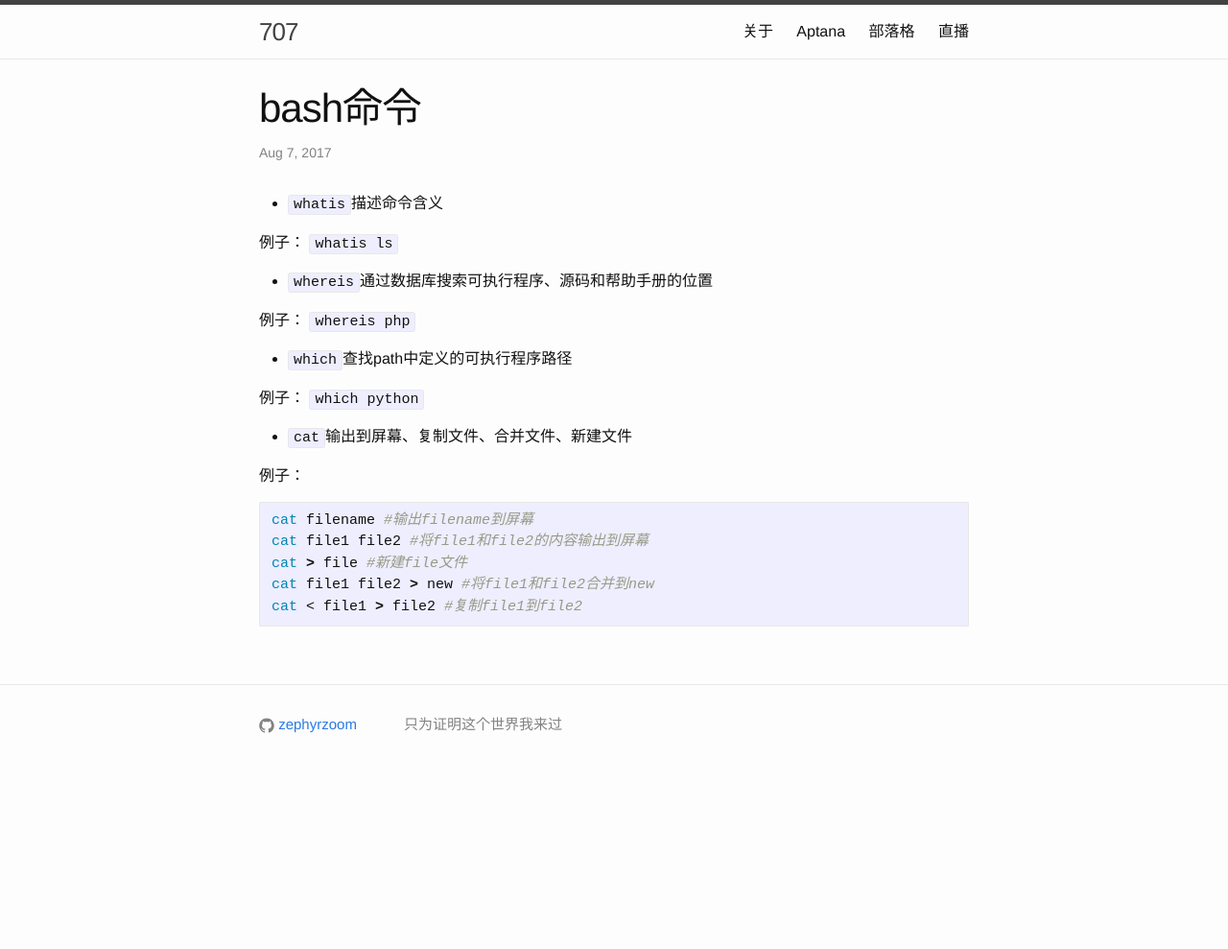
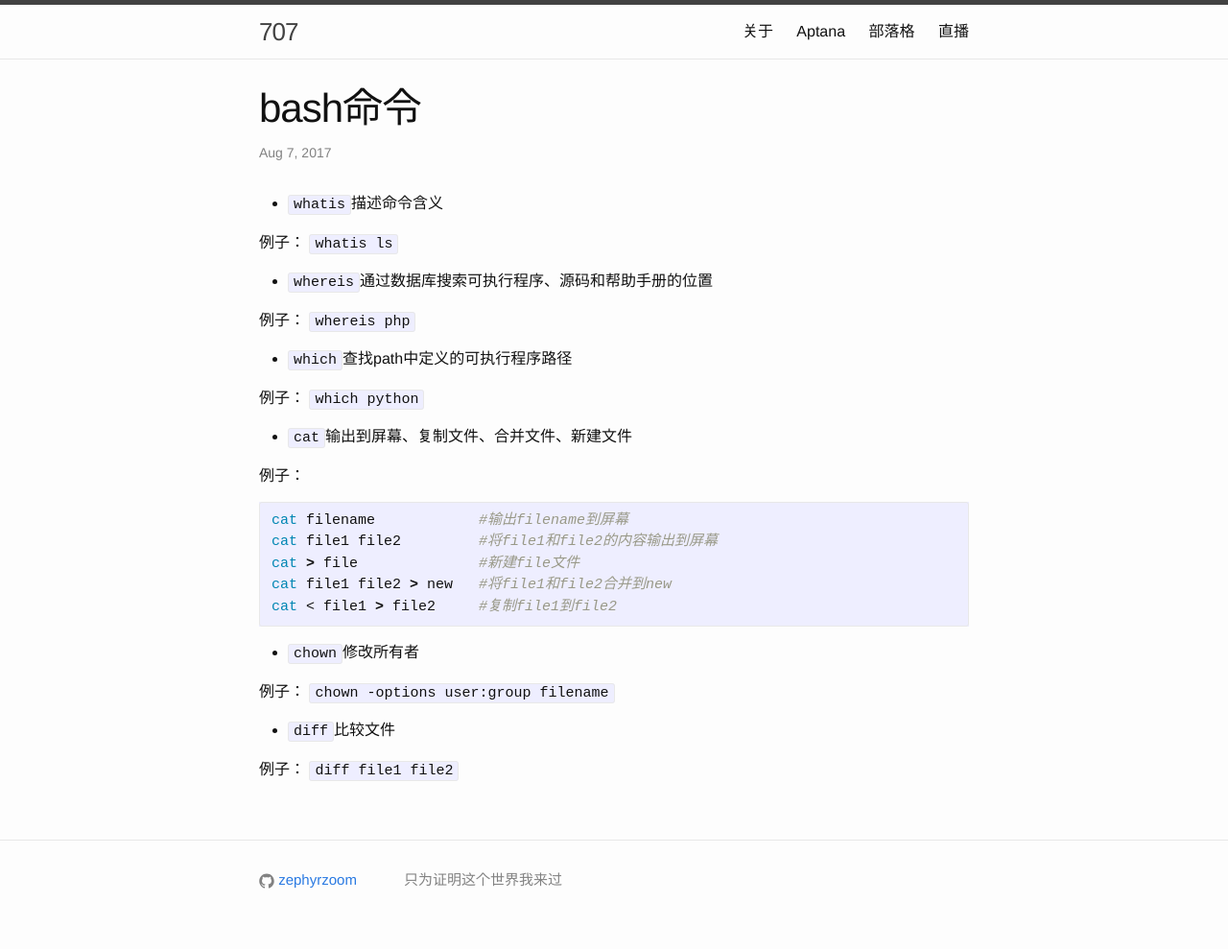
Before and after one commit to zephyrzoom/zephyrzoom.github.io, a Jekyll site: the page built from _posts/2017-08-07-bash.md, in a window 1280 px wide. Shown: the whole page at 96% size. Built offline with Jekyll 4.4.1, drawn with Linux system fonts in a browser that asks for light colours; before the commit the page ends 900 px from its top, so only the background shows below that.

Commit message:
update bash

````diff
--- a/_posts/2017-08-07-bash.md
+++ b/_posts/2017-08-07-bash.md
@@ -24,9 +24,19 @@ date: 2017-08-07 20:39:00 +0800
 例子：
 
 ```shell
-cat filename #输出filename到屏幕
-cat file1 file2 #将file1和file2的内容输出到屏幕
-cat > file #新建file文件
-cat file1 file2 > new #将file1和file2合并到new
-cat < file1 > file2 #复制file1到file2
+cat filename            #输出filename到屏幕
+cat file1 file2         #将file1和file2的内容输出到屏幕
+cat > file              #新建file文件
+cat file1 file2 > new   #将file1和file2合并到new
+cat < file1 > file2     #复制file1到file2
 ```
+
+- `chown`修改所有者
+
+例子：
+`chown -options user:group filename`
+
+- `diff`比较文件
+
+例子：
+`diff file1 file2`
````
